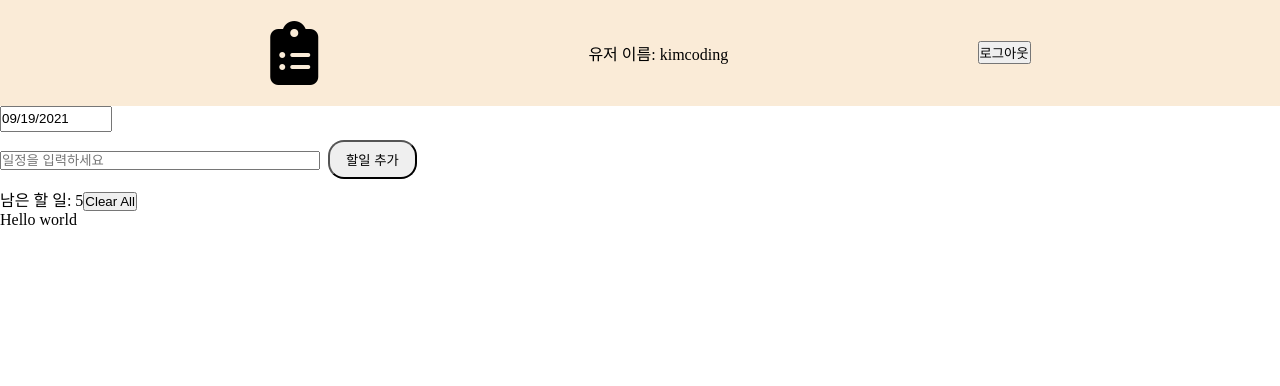
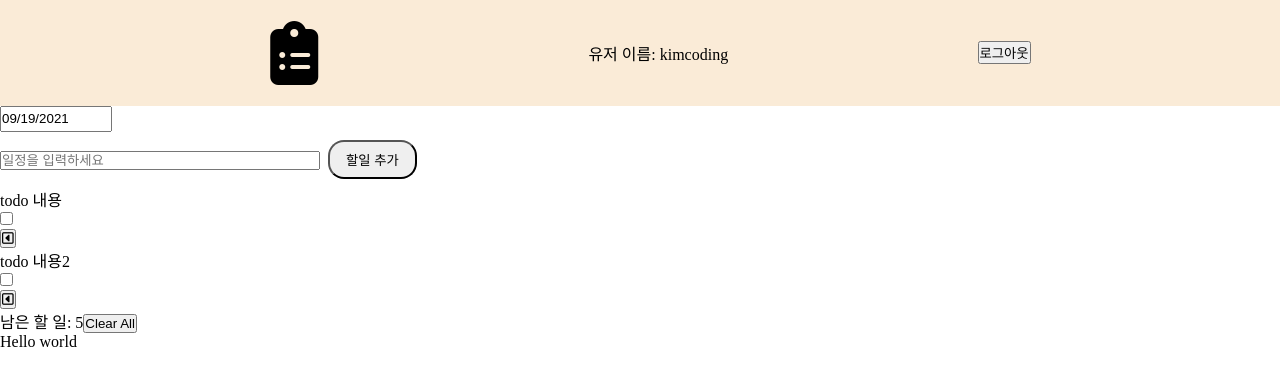
Before and after one commit to lsm6627/codegangster_toto, a React (Create React App) app: page / in a window 1280 px wide. Shown: the top 386 px of the page. Built offline with nearby package versions, Linux system fonts and the light colour scheme.

Commit message:
ContentTodo.js className 설정 (#6)
* 현성님꺼 Pull하기 전

* contentTodo 기초

```diff
--- /dev/null
+++ b/src/component/ContentTodo.css
@@ -0,0 +1,42 @@
+.todoLists {
+  flex: 1 0 80vh;
+  border: 2px solid var(--tweets-component-color);
+  overflow-y: scroll;
+}
+
+.todoList {
+  display: flex;
+  list-style: none;
+  padding: 0.5rem 1rem;
+  border-bottom: 1px solid var(--main-border-color);
+}
+.todoList:hover {
+  background-color: var(--shade-color);
+}
+
+.todoDate {
+  display: inline-block;
+  color: var(--bold-text-color);
+  font-weight: 700;
+  margin-left: 0.5rem;
+}
+
+.todoContent {
+}
+
+.todoContent_checkbox {
+}
+
+.todoContent_delete {
+}
+
+.todoContent_deleteButton {
+}
+
+.todoContent_deleteButton > button > .far {
+  color: var(--button-text-color);
+  background-color: var(--button-color);
+  font-size: 0.8rem;
+  padding: 0.1rem;
+  border-radius: 50px;
+}
--- a/src/component/ContentTodo.js
+++ b/src/component/ContentTodo.js
@@ -1,8 +1,42 @@
 import React from 'react';
+
 
 const ContentTodo = () => {
     return (
-        <div />
+        <div>
+            <ul className="todoLists">
+                <li className="todoList">
+                    {/* 각 리스트 항목들 */}
+                    <div className="todoDate">{/*D-day표시*/}</div>
+                    <div className="todoContent">{/*todo내용표시*/}
+                        todo 내용
+                        <div className="todoContent_checkbox">
+                            {/*체크박스영역*/}
+                            <input type="checkbox">{/*체크박스*/}</input>
+                        </div>
+                        <div className="todoContent_delete">
+                            {/*삭제영역*/}
+                            <button className="todoContent_deleteButton">{/*삭제버튼*/}<i className="far fa-caret-square-left"></i></button>
+                        </div>
+                    </div>
+                    <li className="todoList">
+                        {/* 각 리스트 항목들 */}
+                        <div className="todoDate">{/*D-day표시*/}</div>
+                        <div className="todoContent">{/*todo내용표시*/}
+                            todo 내용2
+                            <div className="todoContent_checkbox">
+                                {/*체크박스영역*/}
+                                <input type="checkbox">{/*체크박스*/}</input>
+                            </div>
+                            <div className="todoContent_delete">
+                                {/*삭제영역*/}
+                                <button className="todoContent_deleteButton">{/*삭제버튼*/}<i className="far fa-caret-square-left"></i></button>
+                            </div>
+                        </div>
+                    </li>
+                </li>
+            </ul>
+        </div>
     )
 }
 
--- a/src/index.js
+++ b/src/index.js
@@ -2,7 +2,10 @@ import React from 'react';
 import ReactDOM from 'react-dom';
 import App from './App';
 
+
 ReactDOM.render(
+
     <App />,
-    document.getElementById('root')
+
+  document.getElementById('root')
 );
```
